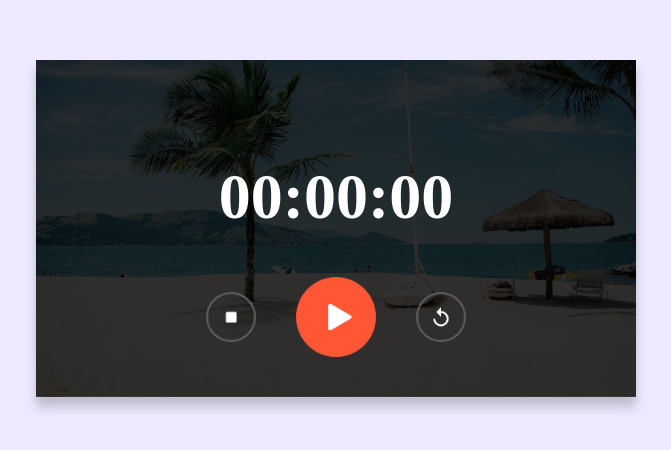
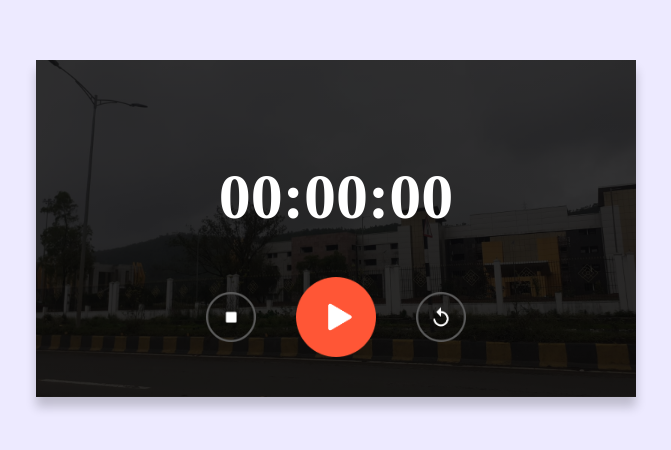
Before and after one commit to sujeetmehra18d98/stopwatch, a plain HTML site: page index.html in a window 1280 px wide. Shown: the part 140-590 px from the top of the page, without its empty margins (304-975 px from the left). Drawn offline with Linux system fonts and the light colour scheme.

Commit message:
Update style.css

```diff
--- a/style.css
+++ b/style.css
@@ -4,7 +4,7 @@ body{
 .stopwatch{
     width: 90%;
     max-width: 600px;
-    background-image: linear-gradient(rgba(0,0,0,0.8), rgba(0,0,0,0.8)),url(images/background.png);
+    background-image: linear-gradient(rgba(0,0,0,0.8), rgba(0,0,0,0.8)),url(images/walpaper2.jpeg);
     background-size: cover;
     background-position: center;
     text-align: center;
```
